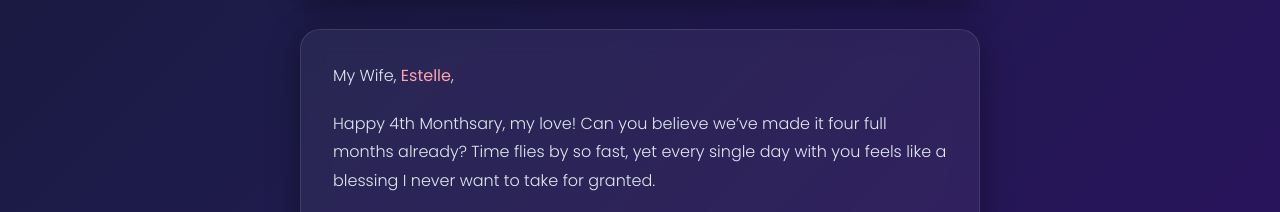
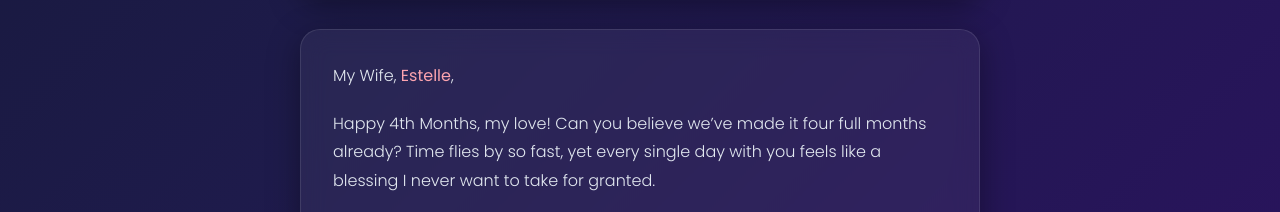
Before and after one commit to stephaniedineros5-dotcom/sf, a plain HTML site: page index.html in a window 1280 px wide. Shown: the part 1259-1471 px from the top of the page. Drawn offline with Linux system fonts and the light colour scheme.

Commit message:
Correct 'Monthsary' to 'Months' in message

```diff
--- a/index.html
+++ b/index.html
@@ -506,7 +506,7 @@
     <div class="letter-card">
       <p>My Wife, <span class="highlight">Estelle</span>,</p>
 
-      <p>Happy 4th Monthsary, my love! Can you believe we’ve made it four full months already? Time flies by so fast, yet every single day with you feels like a blessing I never want to take for granted.</p>
+      <p>Happy 4th Months, my love! Can you believe we’ve made it four full months already? Time flies by so fast, yet every single day with you feels like a blessing I never want to take for granted.</p>
 
       <p>I just want to thank you for all the days you make me feel appreciated. You are my quiet place, my reassurance, and my absolute favorite person to talk to every single day.</p>
 
```
